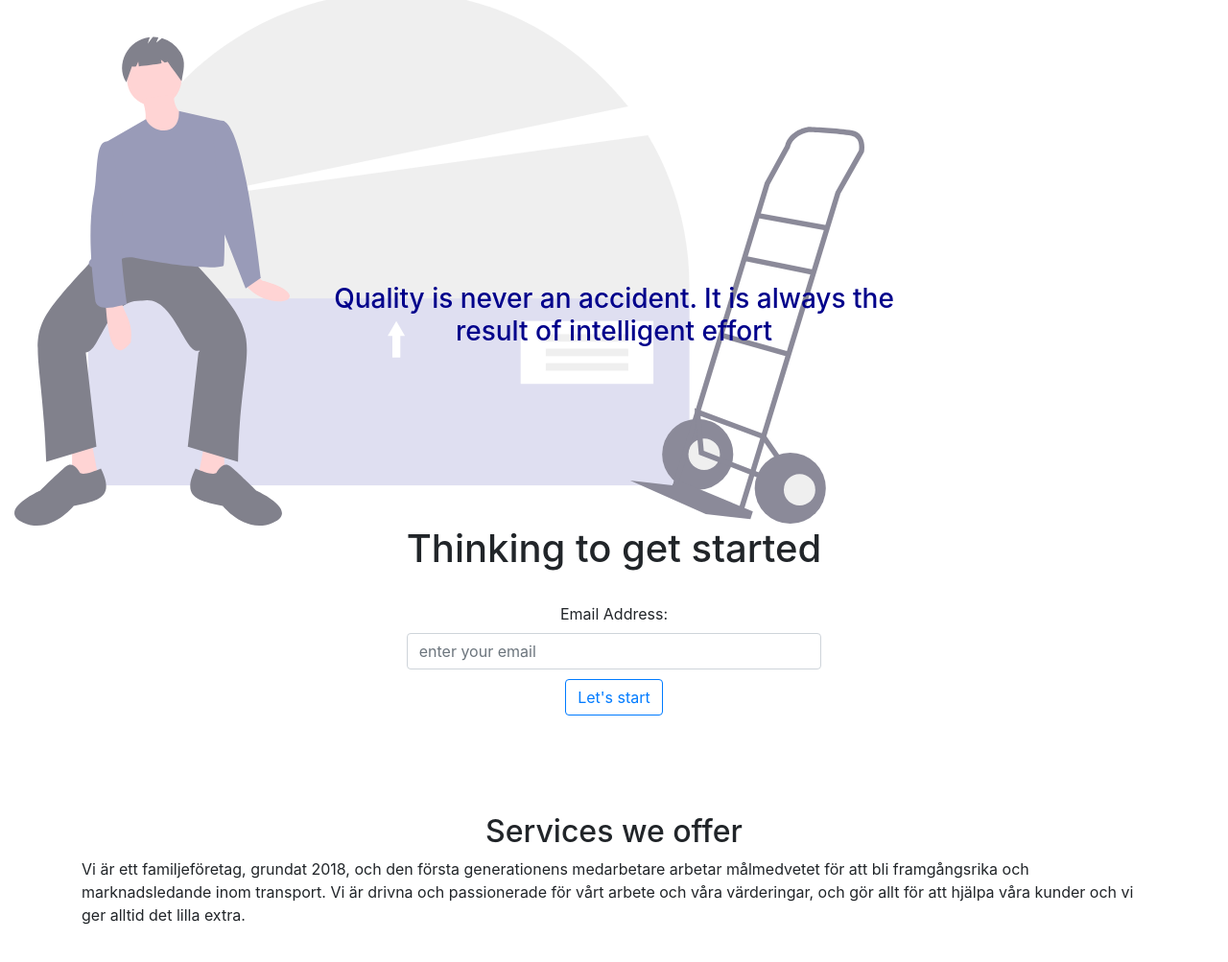
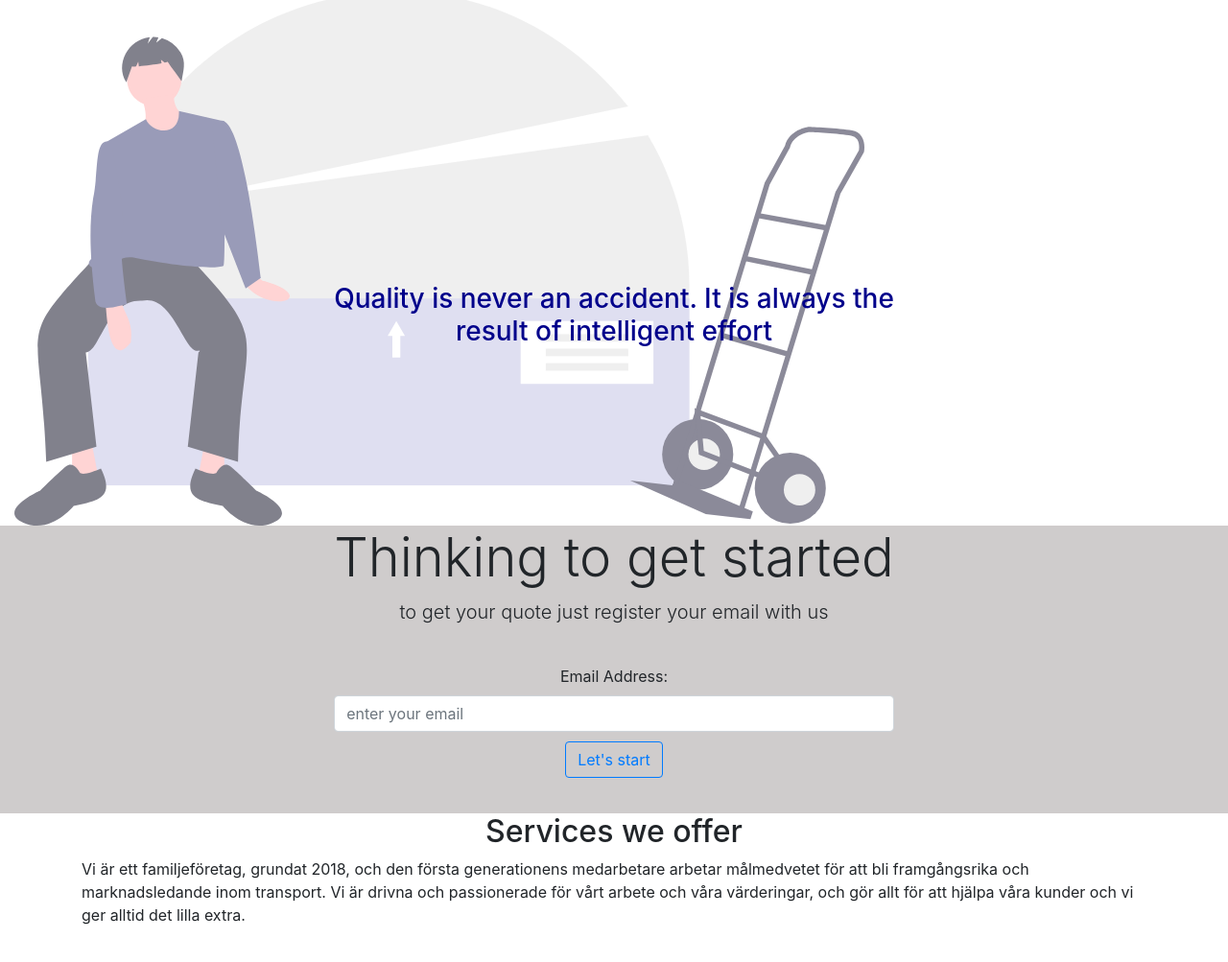
Before and after one commit to sadia21/productlandingpage, a plain HTML site: page index.html in a window 1280 px wide. Shown: the part 67-1070 px from the top of the page at 96% size. Drawn offline with nearby package versions, Linux system fonts and the light colour scheme.

Commit message:
Added jumbotron to registration section

```diff
--- a/index.html
+++ b/index.html
@@ -41,11 +41,12 @@
 </div>
 <body>
 
-
-    <div class="signup-page" class="container">
+    <div class="signup-page" class="jumbotron jumbotron-fluid">
         <form class="signup-form" for="email" id="form" action="https://www.freecodecamp.com/email-submit"
             method="POST">
-            <h1>Thinking to get started</h1>
+            <h1 class="display-4">Thinking to get started</h1>
+            <p class="lead">to get your quote just register your email with us</p>
+
             <div class="signup-class">
                 <br> <label for="signup">Email Address:</label>
                 <input type="email" class="form-control" id="email" placeholder="enter your email" name="email">
--- a/style.css
+++ b/style.css
@@ -34,14 +34,15 @@ justiy-content:space-around;
   position: center;
 }
 .centered {
-  color: darkblue;
+  color: #00008b;
   position: absolute;
   top: 50%;
   left: 50%;
   transform: translate(-50%, -50%);
 }
 .signup-page{
-
+  top: 20px;
+  background-color: rgb(207, 204, 204);
  height:300px;
   display:flex;
 
```
